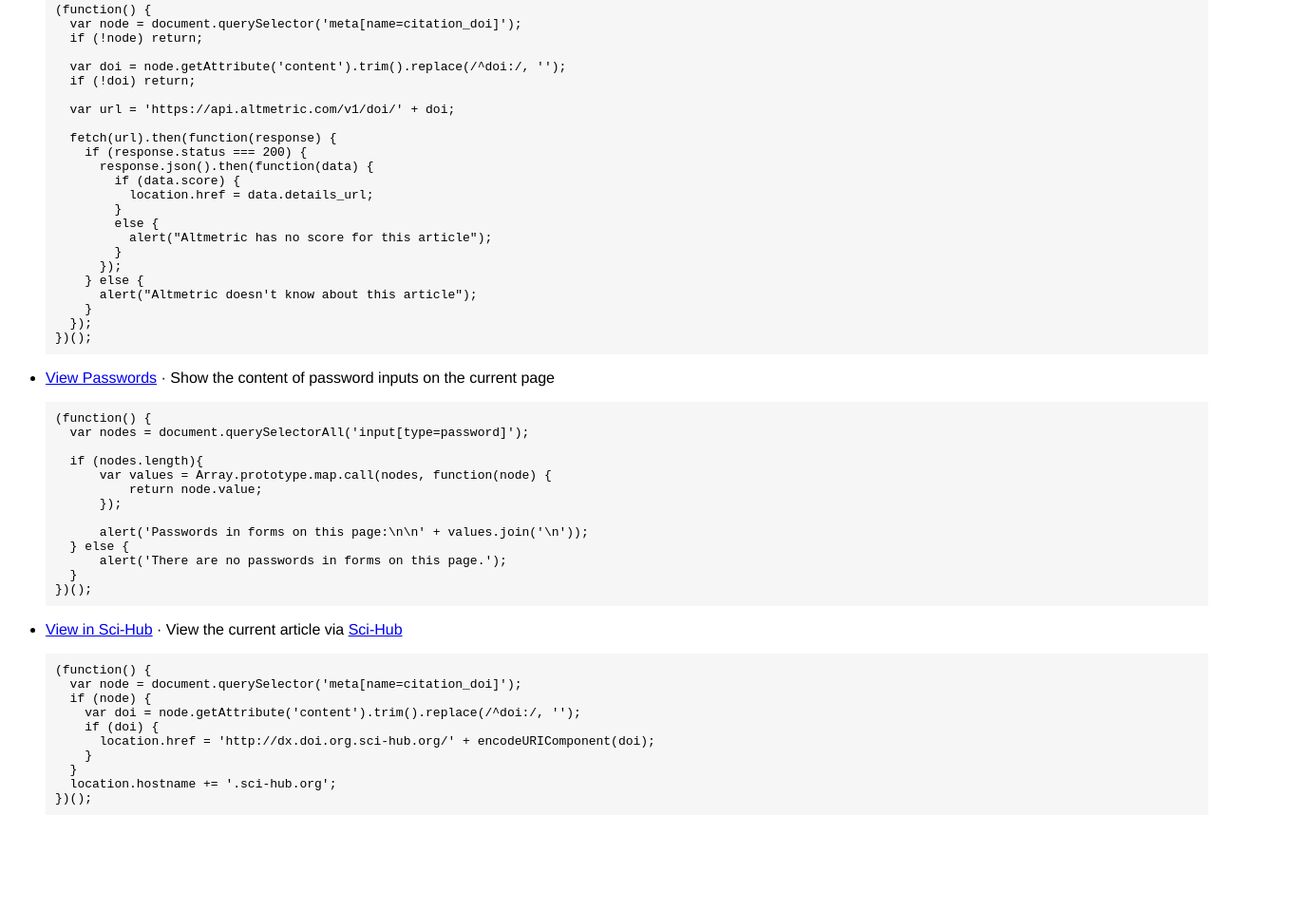
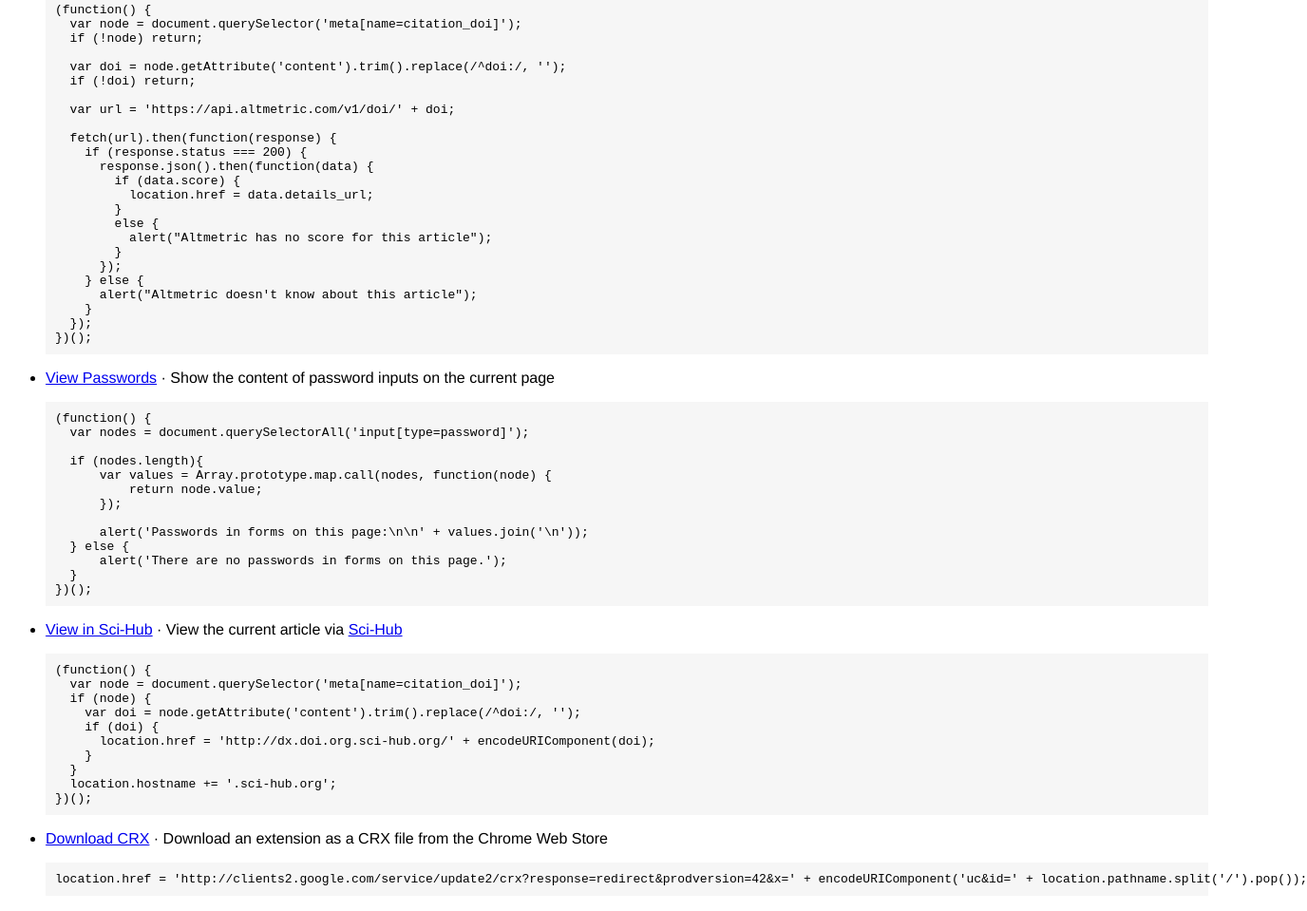
Before and after one commit to hubgit/browser-actions, a plain HTML site: page index.html in a window 1280 px wide. Shown: the part 735-1694 px from the top of the page at 95% size, 1376 px wide, since content can reach past the window. Before the commit the page ends 1609 px from the top, so only its background shows below. Drawn offline with Linux system fonts and the light colour scheme.

Commit message:
Add "Download CRX"

```diff
--- a/index.html
+++ b/index.html
@@ -97,6 +97,10 @@
   location.hostname += '.sci-hub.org';
 })();</code></pre>
 </li>
+<li>
+  <p><a>Download CRX</a> &middot; Download an extension as a CRX file from the Chrome Web Store</p>
+  <pre><code>location.href = 'http://clients2.google.com/service/update2/crx?response=redirect&prodversion=42&x=' + encodeURIComponent('uc&id=' + location.pathname.split('/').pop());</code></pre>
+</li>
 </ul>
 
 <script src="actions.js"></script>
```
